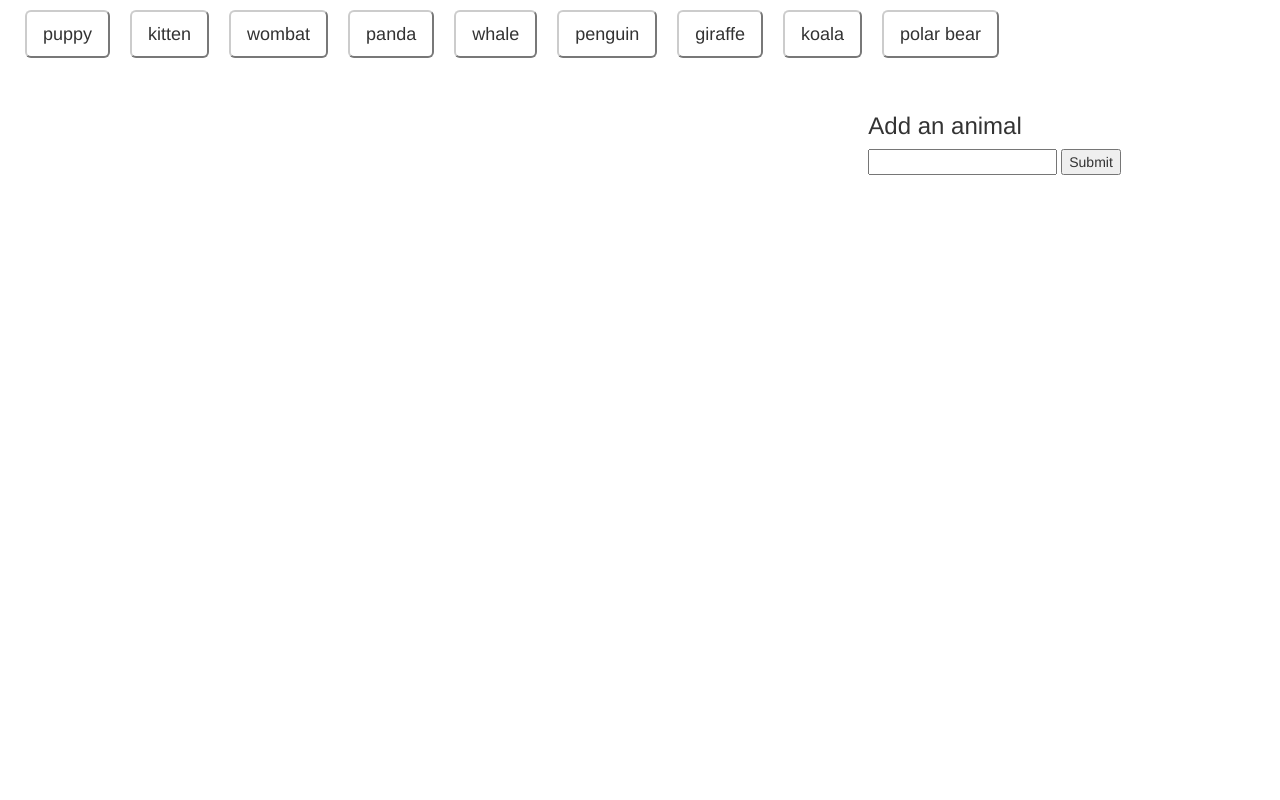
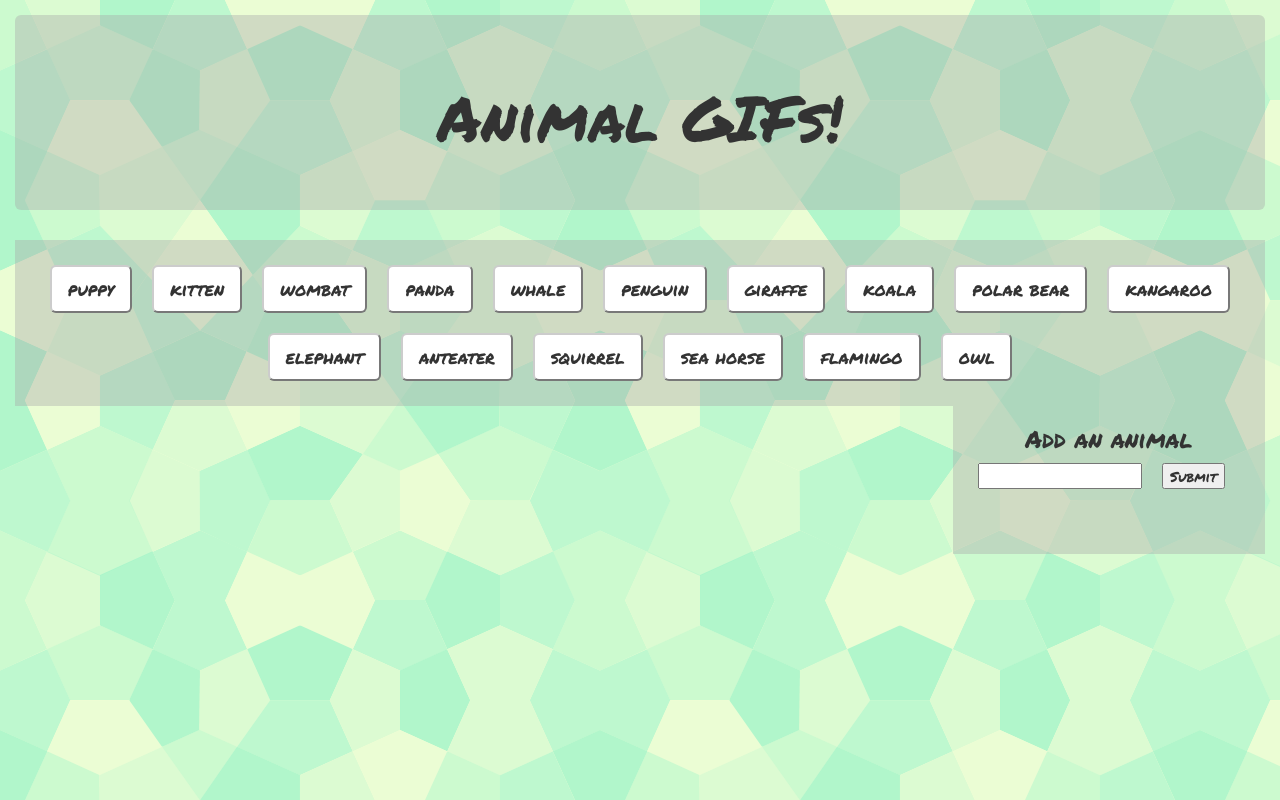
Before and after one commit to rjp11/week-6-api, a plain HTML site: page index.html in a window 1280 px wide. Drawn offline with nearby package versions, Linux system fonts and the light colour scheme.

Commit message:
added styling: font, background

```diff
--- a/assets/css/style.css
+++ b/assets/css/style.css
@@ -1,13 +1,38 @@
+body {
+    background-image: url(../images/green.png)
+}
+
+h1, h3, h4, button, form {
+    font-family: 'Permanent Marker', cursive;
+}
+
+.row {
+    margin: 0px;
+}
+
+.jumbotron {
+    margin-top: 15px;
+}
+
+.jumbotron, .topic-add, .buttons {
+    background: rgba(168, 168, 168, 0.4);
+}
+
 button {
     margin: 10px;
 }
 
 .buttons {
-    margin-bottom: 25px;
+    padding: 15px 0px;
 }
 
 input {
     margin-bottom: 15px;
+    margin-right: 15px;
+}
+
+#topic-form {
+    padding-bottom: 50px;
 }
 
 .item {
--- a/assets/javascript/app.js
+++ b/assets/javascript/app.js
@@ -8,6 +8,13 @@ var topics = [
     "giraffe",
     "koala",
     "polar bear",
+    "kangaroo",
+    "elephant",
+    "anteater",
+    "squirrel",
+    "sea horse",
+    "flamingo",
+    "owl"
 ];
 var resultCount = 0;
 
@@ -28,7 +35,7 @@ $(document).on("click", "button", function () {
                     if (results[j].rating !== "r" && results[j].rating !== "pg-13") {
                         var gifDiv = $("<div class='item'>");
                         var rating = results[j].rating;
-                        var p = $("<p>").text("Rating: " + rating);
+                        var p = $("<h4>").text("Rating: " + rating);
                         var gifImage = $("<img>");
                         gifImage.attr("data-still", results[j].images.fixed_height_still.url)
                         gifImage.attr("data-gif", results[j].images.fixed_height.url);
@@ -73,6 +80,7 @@ $("#add-topic").on("click", function (event) {
         $("#topic-input").val('');
     } else {
         event.preventDefault();
+        $("#topic-input").val('');
     };
 });
 
--- a/index.html
+++ b/index.html
@@ -8,36 +8,33 @@
     <!-- bootstrap reference -->
     <link rel='stylesheet' href='https://maxcdn.bootstrapcdn.com/bootstrap/3.3.7/css/bootstrap.min.css'>
     <!-- bootsatch simplex theme -->
-    <link rel='stylesheet' href='https://bootswatch.com/3/superhero/bootstrap.min.css'>
+    <link rel='stylesheet' href='https://bootswatch.com/3/paper/bootstrap.min.css'>
+    <link href="https://fonts.googleapis.com/css?family=Permanent+Marker" rel="stylesheet">
     <!-- additional local css styling -->
     <link rel='stylesheet' href='assets/css/style.css'>
-    <title>Document</title>
+    <title>Animal GIFs</title>
 </head>
 
 <body>
-
     <div class="container-fluid">
+        <div class="jumbotron text-center">
+            <h1>Animal GIFs!</h1>
+        </div>
         <div class="row">
-            <div class="col-lg-12 col-md-12 col-sm-12 col-xs-12">
-                <div class="buttons">
-                </div>
+            <div class="buttons text-center col-lg-12 col-md-12 col-sm-12 col-xs-12">
             </div>
         </div>
 
         <div class="row">
-            <div class="col-lg-8 col-md-8 col-sm-8 col-xs-8">
-                <div class="gifs">
-                </div>
+            <div class="gifs text-center col-lg-9 col-md-9 col-sm-9 col-xs-9">
             </div>
 
-            <div class="col-lg-4 col-md-4 col-sm-4 col-xs-4">
-
+            <div class="topic-add col-lg-3 col-md-3 col-sm-3 col-xs-3 text-center">
                 <form id="topic-form">
                     <h3>Add an animal</h3>
                     <input type="text" id="topic-input">
                     <input id="add-topic" type="submit" value="Submit">
                 </form>
-
             </div>
         </div>
     </div>
```
Also changed, not shown: assets/images/green.png (renamed from assets/images/congruent_pentagon.png).
